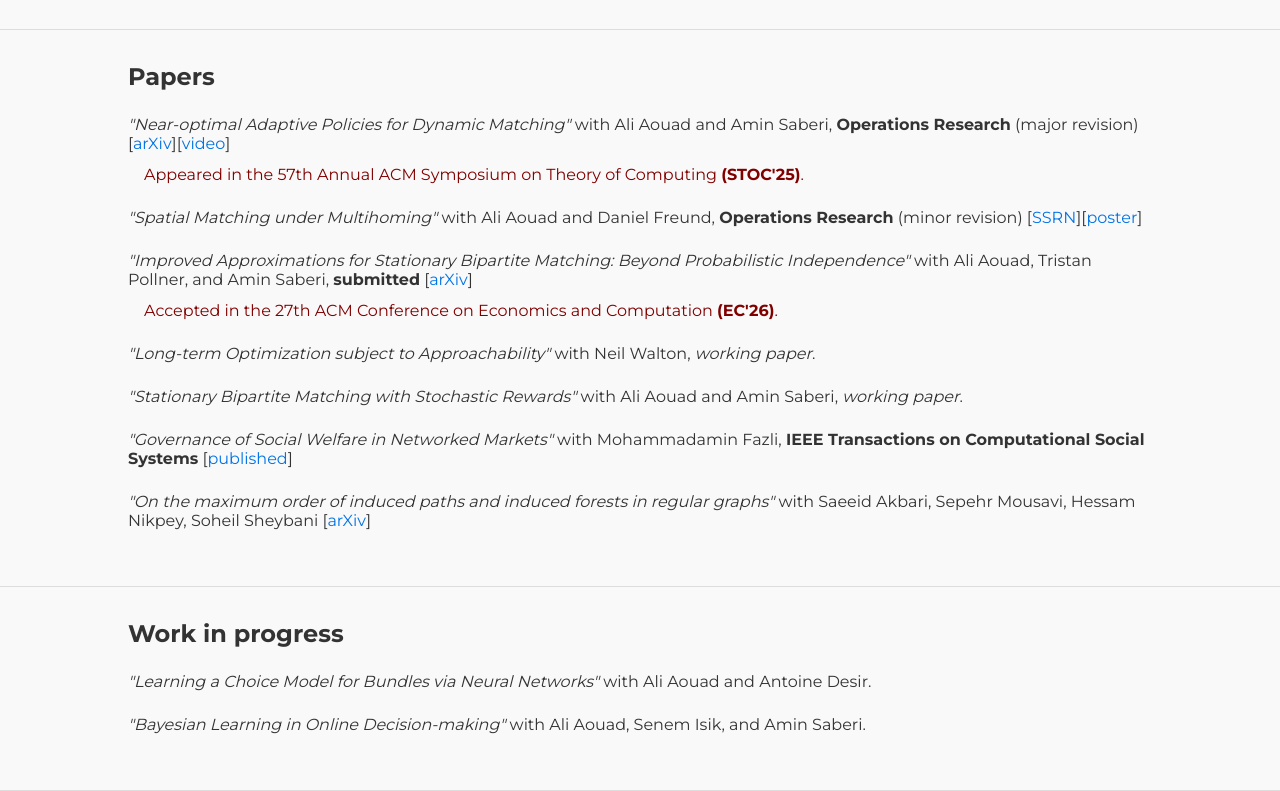
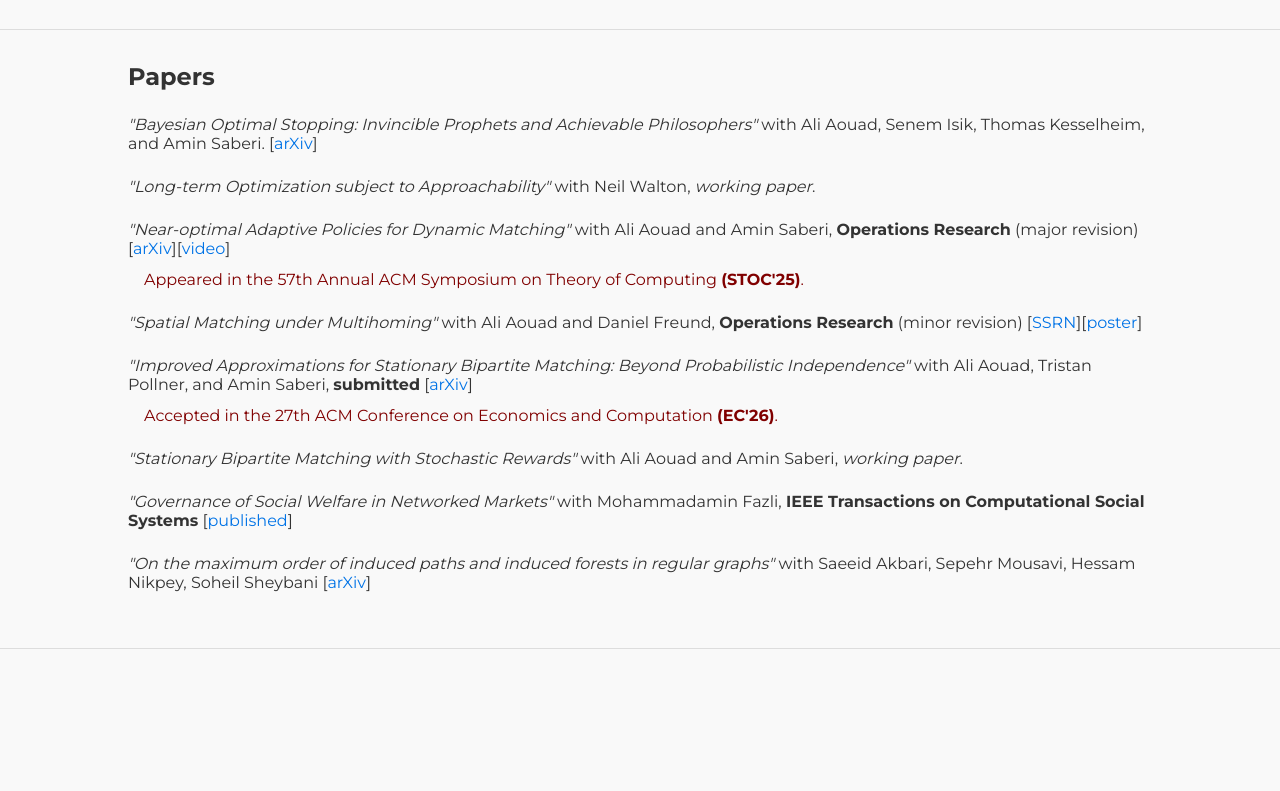
Before and after one commit to aamanihamedani/aamanihamedani.github.io, a plain HTML site: page research.html in a window 1280 px wide. Shown: the part 312-1103 px from the top of the page. After the commit the page ends 961 px from the top, so only its background shows below. Drawn offline with Linux system fonts and the light colour scheme.

Commit message:
Update research papers section and remove comments

```diff
--- a/research.html
+++ b/research.html
@@ -26,7 +26,13 @@ My research focuses on data-driven and dynamic optimization and its applications
         <section id="papers" class="section">
             <div class="container">
                 <div class="section-title">Papers</div>
-
+            <div class="paper">
+                    <span class="paper-title">"Bayesian Optimal Stopping: Invincible Prophets and Achievable Philosophers"</span> with Ali Aouad, Senem Isik, Thomas Kesselheim, and Amin Saberi.
+                    [<a href="https://arxiv.org/abs/2611.26829" class="inline-link">arXiv</a>]
+                </div>
+                <div class="paper">
+                    <span class="paper-title">"Long-term Optimization subject to Approachability" </span>  with Neil Walton, <i>working paper</i>.
+                </div>
                 <div class="paper">
                     <span class="paper-title">"Near-optimal Adaptive Policies for Dynamic Matching"</span> with Ali Aouad and Amin Saberi, <b>Operations Research</b> (major revision)
                     [<a href="https://arxiv.org/abs/2501.08775" class="inline-link">arXiv</a>][<a href="https://www.birs.ca/events/2025/5-day-workshops/25w5464/videos/watch/202503031530-Amanihamedani.html" class="inline-link">video</a>]
@@ -47,10 +53,6 @@ My research focuses on data-driven and dynamic optimization and its applications
                 </div>
 
                 <div class="paper">
-                    <span class="paper-title">"Long-term Optimization subject to Approachability" </span>  with Neil Walton, <i>working paper</i>.
-                </div>
-
-                <div class="paper">
                     <span class="paper-title">"Stationary Bipartite Matching with Stochastic Rewards" </span>  with Ali Aouad and Amin Saberi, <i>working paper</i>.
                 </div>
 
@@ -67,18 +69,15 @@ My research focuses on data-driven and dynamic optimization and its applications
             </div>
         </section>
                 </section>
-        <section id="work in progress" class="section">
+        <!-- <section id="work in progress" class="section">
             <div class="container">
                 <div class="section-title">Work in progress</div>
 
                 <div class="paper">
                     <span class="paper-title">"Learning a Choice Model for Bundles via Neural Networks" </span>  with Ali Aouad and Antoine Desir.
                 </div>
-                <div class="paper">
-                    <span class="paper-title">"Bayesian Learning in Online Decision-making" </span> with Ali Aouad, Senem Isik, and Amin Saberi.
-                </div>
             </div>
-        </section>
+        </section> -->
     </main>
 </body>
 </html>
```
